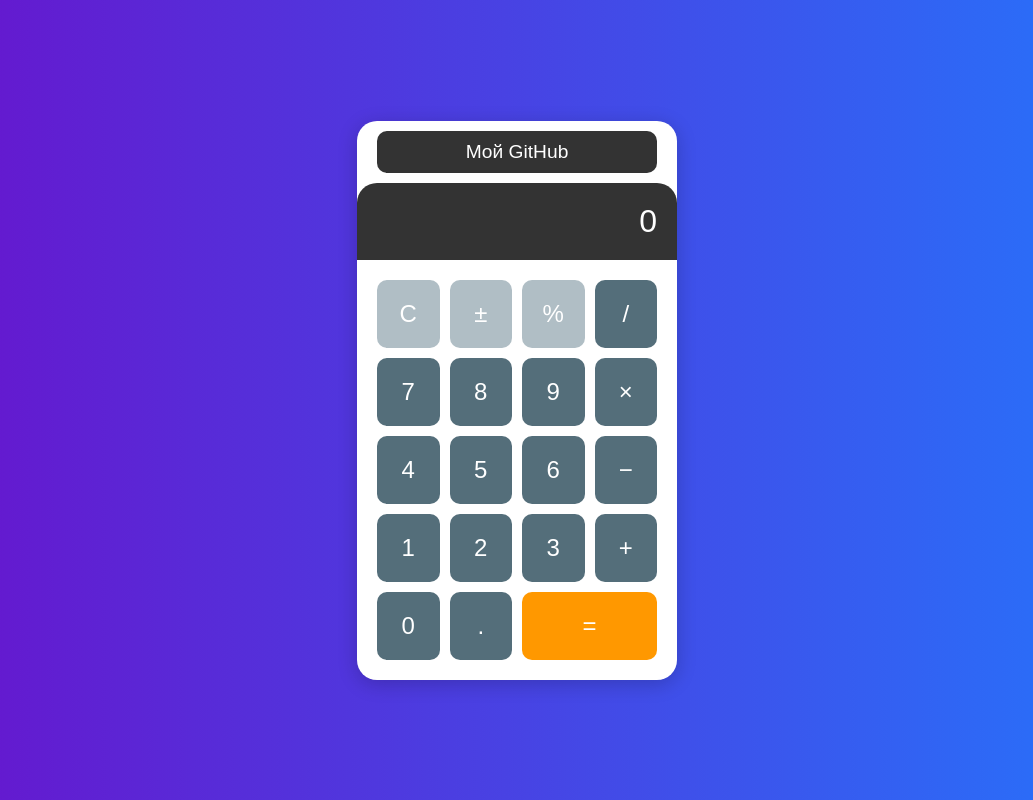
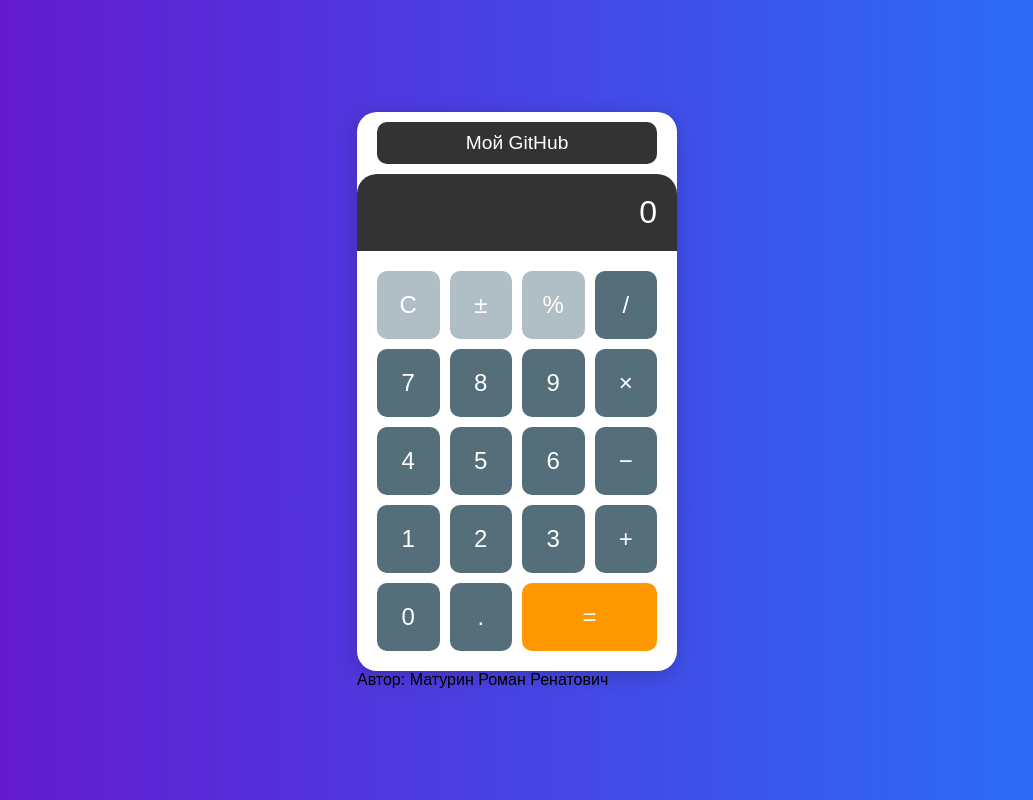
Before and after one commit to Jesternotclown-hub/WEB, a plain HTML site: page Lab_1-2/index.html in a window 1280 px wide. Shown: the whole page, without its empty margins (123-1156 px from the left). Drawn offline with Linux system fonts and the light colour scheme.

Commit message:
Добавил контейнер для калькулятора

```diff
--- a/Lab_1-2/index.html
+++ b/Lab_1-2/index.html
@@ -7,6 +7,7 @@
     <link rel="stylesheet" href="style.css">
 </head>
 <body>
+    <div class="calculator-container">
         <div class="calculator">
             <a href="https://github.com/Jesternotclown-hub/WEB/blob/main/Lab_1-2" target="_blank" class="github-button">Мой GitHub</a>
             <div class="display" id="display">0</div>
@@ -32,6 +33,8 @@
                 <button onclick="calculate()" class="equal">=</button>
             </div>
         </div>
+        <div class="author">Автор: Матурин Роман Ренатович</div>
+    </div>
     <script src="script.js"></script>
 </body>
 </html>
```
Lines whose indentation alone changed are shown as unchanged.
